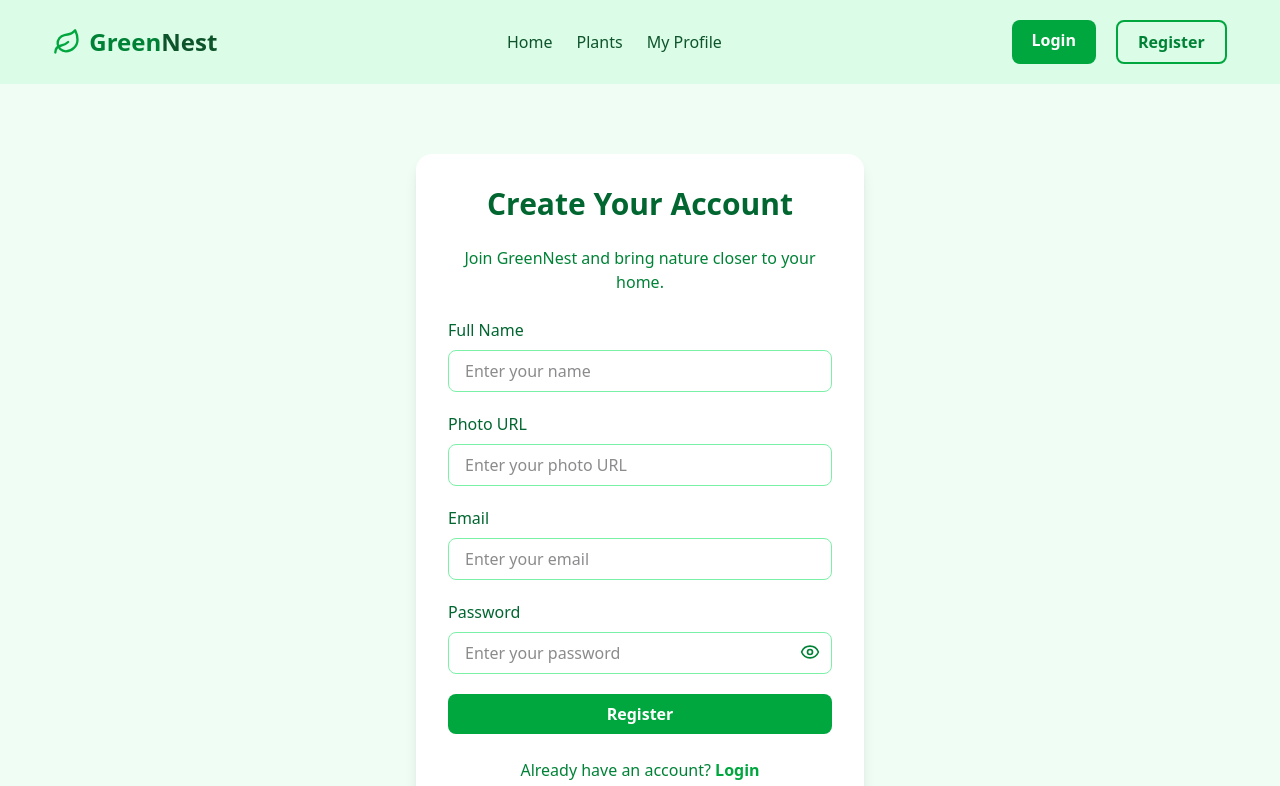
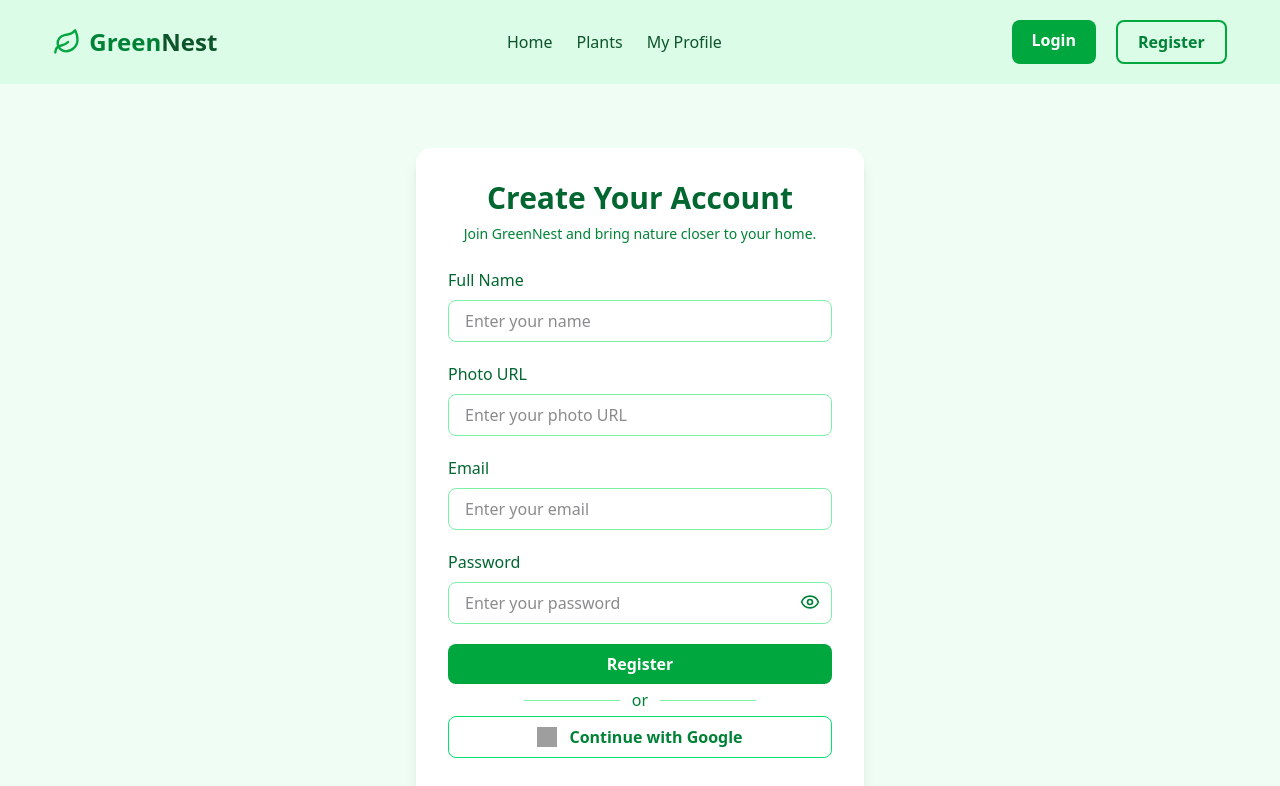
Before and after one commit to ahsan-habib01/greenNest-indoor-plants, a React (Vite) app: page /register in a window 1280 px wide. Shown: the top 786 px of the page. Built offline with nearby package versions, Linux system fonts and the light colour scheme; grey boxes are pictures that could not be loaded.

Commit message:
successfully implement google sign in

```diff
--- a/package.json
+++ b/package.json
@@ -12,6 +12,7 @@
   "dependencies": {
     "@tailwindcss/vite": "^4.1.15",
     "axios": "^1.12.2",
+    "firebase": "^12.4.0",
     "framer-motion": "^12.23.24",
     "lucide-react": "^0.546.0",
     "react": "^19.1.1",
--- /dev/null
+++ b/src/Contexts/AuthContext.jsx
@@ -0,0 +1,3 @@
+import { createContext } from 'react';
+
+export const AuthContext = createContext();
--- /dev/null
+++ b/src/Contexts/AuthProvider.jsx
@@ -0,0 +1,24 @@
+import { useState } from 'react';
+import { AuthContext } from './AuthContext';
+import { GoogleAuthProvider, signInWithPopup } from 'firebase/auth';
+import { auth } from './../Firebase/firebase.config';
+
+const googleProvider = new GoogleAuthProvider();
+
+const AuthProvider = ({ children }) => {
+  const [user, setUser] = useState(null);
+
+  const googleSignIn = () => {
+    return signInWithPopup(auth, googleProvider);
+  };
+
+  const authInfo = {
+    user,
+    setUser,
+    googleSignIn,
+  };
+
+  return <AuthContext value={authInfo}>{children}</AuthContext>;
+};
+
+export default AuthProvider;
--- /dev/null
+++ b/src/Firebase/firebase.config.js
@@ -0,0 +1,22 @@
+// Import the functions you need from the SDKs you need
+import { initializeApp } from 'firebase/app';
+import { getAuth } from 'firebase/auth';
+
+// TODO: Add SDKs for Firebase products that you want to use
+// https://firebase.google.com/docs/web/setup#available-libraries
+
+// Your web app's Firebase configuration
+const firebaseConfig = {
+  apiKey: import.meta.env.VITE_apiKey,
+  authDomain: import.meta.env.VITE_authDomain,
+  projectId: import.meta.env.VITE_projectId,
+  storageBucket: import.meta.env.VITE_storageBucket,
+  messagingSenderId: import.meta.env.VITE_messagingSenderId,
+  appId: import.meta.env.VITE_appId,
+};
+
+// Initialize Firebase
+const app = initializeApp(firebaseConfig);
+
+// Initialize Firebase Authentication and get a reference to the service
+export const auth = getAuth(app);
--- a/src/Pages/Login.jsx
+++ b/src/Pages/Login.jsx
@@ -1,24 +1,42 @@
-import React, { useState } from 'react';
+import React, { use, useState } from 'react';
 import { Link } from 'react-router';
 import { Eye, EyeOff } from 'lucide-react';
+import { AuthContext } from '../Contexts/AuthContext';
+import { toast } from 'react-toastify';
 
 const Login = () => {
   const [email, setEmail] = useState('');
   const [password, setPassword] = useState('');
   const [showPassword, setShowPassword] = useState(false);
+
+  const { setUser, googleSignIn } = use(AuthContext);
+
   const handleLogin = e => {
     e.preventDefault();
     console.log('Logging in with:', email, password);
     //
   };
 
+  const handleGoogleLogin = () => {
+    googleSignIn()
+      .then(res => {
+        // console.log(res);
+        setUser(res.user);
+        toast.success('Signin successful');
+      })
+      .catch(e => {
+        // console.log(e);
+        toast.error(e.message);
+      });
+  };
+
   return (
     <section className="flex items-center justify-center min-h-screen bg-green-50">
       <div className="w-11/12 max-w-md bg-white shadow-lg rounded-2xl p-8">
-        <h2 className="text-3xl font-bold text-green-800 text-center mb-6">
+        <h2 className="text-3xl font-bold text-green-800 text-center mb-2">
           Welcome Back
         </h2>
-        <p className="text-center text-green-700 mb-6">
+        <p className="text-center text-sm text-green-700 mb-6">
           Log in to continue exploring GreenNest
         </p>
 
@@ -58,10 +76,10 @@ const Login = () => {
                 className="absolute right-3 top-2.5 text-green-700 hover:text-green-900"
               >
                 {showPassword ? <EyeOff size={20} /> : <Eye size={20} />}{' '}
-
               </button>
             </div>
           </div>
+
           {/* Forget Password */}
           <div className="text-right">
             <Link
@@ -81,6 +99,26 @@ const Login = () => {
           </button>
         </form>
 
+        {/* Divider */}
+        <div className="flex items-center justify-center my-1">
+          <div className="w-1/4 h-px bg-green-300"></div>
+          <span className="mx-3 text-green-700 font-medium">or</span>
+          <div className="w-1/4 h-px bg-green-300"></div>
+        </div>
+
+        {/* Google Login */}
+        <button
+          onClick={handleGoogleLogin}
+          className="w-full flex items-center justify-center gap-3 border border-green-400 text-green-700 font-semibold py-2 rounded-lg hover:bg-green-100 transition"
+        >
+          <img
+            src="https://www.svgrepo.com/show/475656/google-color.svg"
+            alt="Google"
+            className="w-5 h-5"
+          />
+          Continue with Google
+        </button>
+
         <p className="text-center text-green-700 mt-6">
           Don’t have an account?{' '}
           <Link
--- a/src/Pages/Register.jsx
+++ b/src/Pages/Register.jsx
@@ -1,27 +1,43 @@
-import React, { useState } from 'react';
+import React, { use, useState } from 'react';
 import { Link } from 'react-router';
 import { Eye, EyeOff } from 'lucide-react';
+import { AuthContext } from '../Contexts/AuthContext';
+import { toast } from 'react-toastify';
 
 const Register = () => {
-  const [name, setName] = useState('');
-  const [photo, setPhoto] = useState('');
-  const [email, setEmail] = useState('');
-  const [password, setPassword] = useState('');
   const [showPassword, setShowPassword] = useState(false);
+
+  const { setUser, googleSignIn } = use(AuthContext);
 
   const handleRegister = e => {
     e.preventDefault();
-    console.log('Registering:', { name, photo, email, password });
-    // Add your Firebase signup logic here
+    const displayName = e.target.name?.value;
+    const photoURL = e.target.photo?.value;
+    const email = e.target.email?.value;
+    const password = e.target.password?.value;
+    console.log('Registering:', { displayName, photoURL, email, password });
+  };
+
+  const handleGoogleLogin = () => {
+    googleSignIn()
+      .then(res => {
+        // console.log(res);
+        setUser(res.user);
+        toast.success('Signin successful');
+      })
+      .catch(e => {
+        // console.log(e);
+        toast.error(e.message);
+      });
   };
 
   return (
-    <section className="flex items-center justify-center min-h-screen bg-green-50">
+    <section className="flex items-center justify-center min-h-screen bg-green-50 py-16">
       <div className="w-11/12 max-w-md bg-white shadow-lg rounded-2xl p-8">
-        <h2 className="text-3xl font-bold text-green-800 text-center mb-6">
+        <h2 className="text-3xl font-bold text-green-800 text-center mb-2">
           Create Your Account
         </h2>
-        <p className="text-center text-green-700 mb-6">
+        <p className="text-center text-sm text-green-700 mb-6">
           Join GreenNest and bring nature closer to your home.
         </p>
 
@@ -33,10 +49,9 @@ const Register = () => {
             </label>
             <input
               type="text"
-              value={name}
-              onChange={e => setName(e.target.value)}
+              name="name"
+              placeholder="Enter your name"
               required
-              placeholder="Enter your name"
               className="w-full px-4 py-2 border border-green-300 rounded-lg focus:outline-none focus:ring-2 focus:ring-green-500"
             />
           </div>
@@ -48,8 +63,7 @@ const Register = () => {
             </label>
             <input
               type="url"
-              value={photo}
-              onChange={e => setPhoto(e.target.value)}
+              name="photo"
               placeholder="Enter your photo URL"
               className="w-full px-4 py-2 border border-green-300 rounded-lg focus:outline-none focus:ring-2 focus:ring-green-500"
             />
@@ -62,10 +76,9 @@ const Register = () => {
             </label>
             <input
               type="email"
-              value={email}
-              onChange={e => setEmail(e.target.value)}
+              name="email"
+              placeholder="Enter your email"
               required
-              placeholder="Enter your email"
               className="w-full px-4 py-2 border border-green-300 rounded-lg focus:outline-none focus:ring-2 focus:ring-green-500"
             />
           </div>
@@ -78,10 +91,9 @@ const Register = () => {
             <div className="relative">
               <input
                 type={showPassword ? 'text' : 'password'}
-                value={password}
-                onChange={e => setPassword(e.target.value)}
+                name="password"
+                placeholder="Enter your password"
                 required
-                placeholder="Enter your password"
                 className="w-full px-4 py-2 border border-green-300 rounded-lg focus:outline-none focus:ring-2 focus:ring-green-500 pr-10"
               />
               <button
@@ -90,7 +102,6 @@ const Register = () => {
                 className="absolute right-3 top-2.5 text-green-700 hover:text-green-900"
               >
                 {showPassword ? <EyeOff size={20} /> : <Eye size={20} />}{' '}
-
               </button>
             </div>
           </div>
@@ -103,6 +114,26 @@ const Register = () => {
             Register
           </button>
         </form>
+
+        {/* Divider */}
+        <div className="flex items-center justify-center my-1">
+          <div className="w-1/4 h-px bg-green-300"></div>
+          <span className="mx-3 text-green-700 font-medium">or</span>
+          <div className="w-1/4 h-px bg-green-300"></div>
+        </div>
+
+        {/* Google Login */}
+        <button
+          onClick={handleGoogleLogin}
+          className="w-full flex items-center justify-center gap-3 border border-green-400 text-green-700 font-semibold py-2 rounded-lg hover:bg-green-100 transition"
+        >
+          <img
+            src="https://www.svgrepo.com/show/475656/google-color.svg"
+            alt="Google"
+            className="w-5 h-5"
+          />
+          Continue with Google
+        </button>
 
         <p className="text-center text-green-700 mt-6">
           Already have an account?{' '}
--- a/src/Routes/Routes.jsx
+++ b/src/Routes/Routes.jsx
@@ -23,7 +23,7 @@ const router = createBrowserRouter([
       },
       {
         path: '/profile',
-        element: <MyProfile></MyProfile>
+        Component: MyProfile
       },
       {
         path: '/login',
--- a/src/main.jsx
+++ b/src/main.jsx
@@ -4,10 +4,13 @@ import './index.css';
 import { RouterProvider } from 'react-router';
 import router from './Routes/Routes.jsx';
 import { ToastContainer } from 'react-toastify';
+import AuthProvider from './Contexts/AuthProvider.jsx';
 
 createRoot(document.getElementById('root')).render(
   <StrictMode>
-    <RouterProvider router={router} />
-    <ToastContainer />
+    <AuthProvider>
+      <RouterProvider router={router} />
+      <ToastContainer />
+    </AuthProvider>
   </StrictMode>
 );
```
Also changed, not shown: 1 other file (tests, documents, lock files or other folders).
